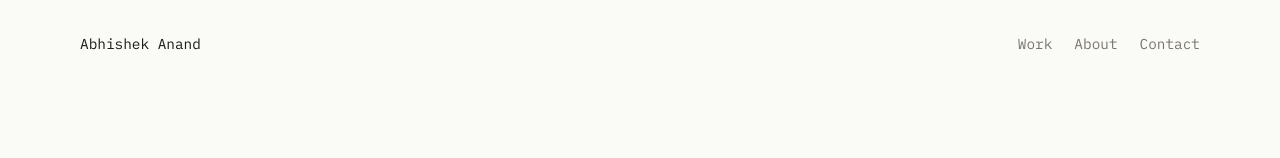
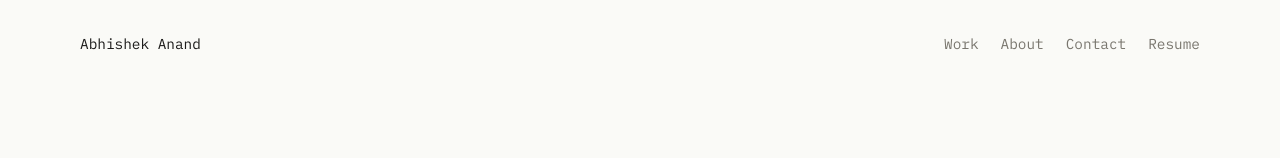
Before and after one commit to abhishek-anand7/My-Portfolio, a React (Vite) app: page / in a window 1280 px wide. Shown: the top 158 px of the page. Built offline with nearby package versions, Linux system fonts and the light colour scheme.

Commit message:
add resume

```diff
--- a/src/components/Contact.jsx
+++ b/src/components/Contact.jsx
@@ -1,15 +1,12 @@
+
+
 function Contact() {
   return (
     <section id="contact" className="contact">
       <div className="wrap">
-        <h2 className="contact-title">
-          Let's talk.
-        </h2>
+        <h2 className="contact-title">Let's talk.</h2>
 
-        <a
-          className="email-link"
-          href="mailto:your@email.com"
-        >
+        <a className="email-link" href="mailto:your@email.com">
           ab.work2103@gmail.com
         </a>
 
@@ -30,7 +27,7 @@ function Contact() {
             LinkedIn
           </a>
 
-          <a href="/resume.pdf">
+          <a href="/resume.pdf" target="_blank" rel="noopener noreferrer">
             Resume
           </a>
         </div>
--- a/src/components/Navbar.jsx
+++ b/src/components/Navbar.jsx
@@ -8,6 +8,9 @@ function Navbar() {
           <a href="#work">Work</a>
           <a href="#about">About</a>
           <a href="#contact">Contact</a>
+          <a href="/resume.pdf" target="_blank" rel="noopener noreferrer">
+            Resume
+          </a>
         </div>
       </div>
     </nav>
```
Also changed, not shown: 1 other file (tests, documents, lock files or other folders).
